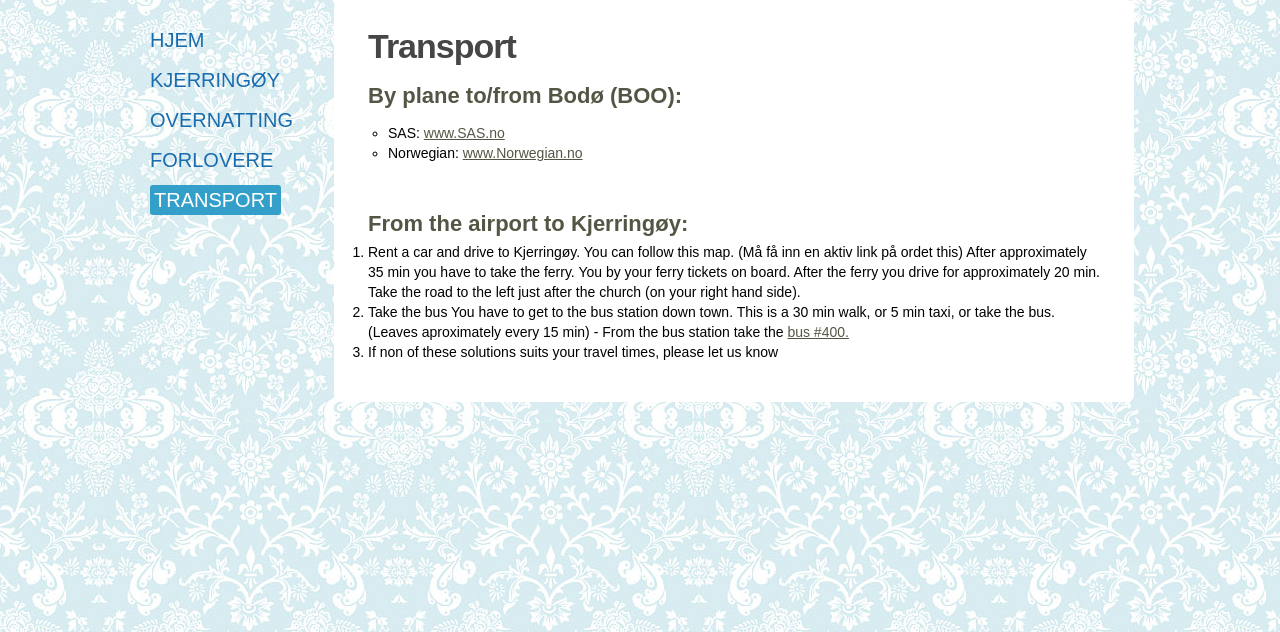
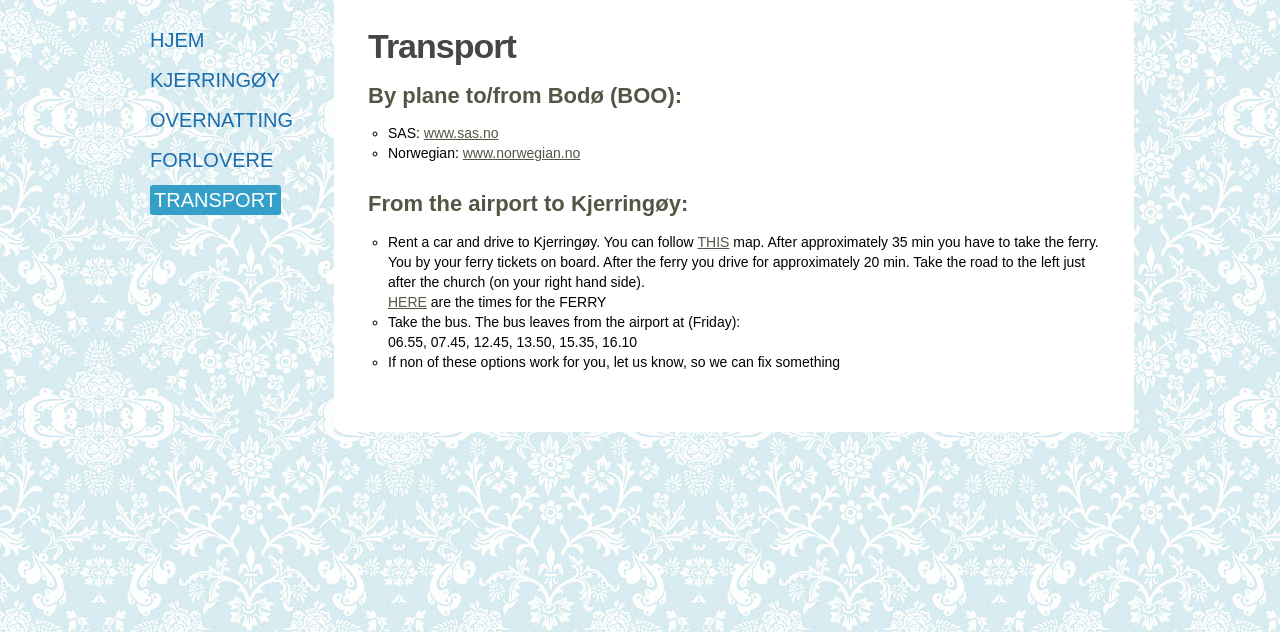
Before and after one commit to rasmusgraver/SiljeNico, a PHP site: page /transport.php?lang=nb in a window 1280 px wide. Shown: the part 140-772 px from the top of the page. Run offline with PHP 8.4, Linux system fonts and the light colour scheme.

Commit message:
Added more info about transport with nice google links and ferry

```diff
--- a/transport_nb.php
+++ b/transport_nb.php
@@ -4,22 +4,30 @@
 
         <h3>By plane to/from Bodø (BOO):</h3>
         <ul>
-            <li>SAS: <a href="http://www.sas.no">www.SAS.no</a></li>
-            <li>Norwegian: <a href="http://www.Norwegian.no">www.Norwegian.no</a></li>
+            <li>SAS: <a href="http://www.sas.no" target="_blank" >www.sas.no</a></li>
+            <li>Norwegian: <a href="http://www.norwegian.no" target="_blank" >www.norwegian.no</a></li>
         </ul>
-        <br />
+
         <h3>From the airport to Kjerringøy:</h3>
-        <ol>
+        <ul>
+
             <li> Rent a car and drive to Kjerringøy.
-                You can follow this map. (Må få inn en aktiv link på ordet this)
-                After approximately 35 min you have to take the ferry. You by your ferry tickets on board. After the ferry you drive for approximately 20 min. Take the road to the left just after the church  (on your right hand side).
-            </li><li> Take the bus
-                You have to get to the bus station down town. This is a 30 min walk, or 5 min taxi, or take the bus. (Leaves aproximately every 15 min)
-                - From the bus station take the <a href="http://www.177nordland.no/?ac_id=1&ac_parent=1" >bus #400.</a>
+                You can follow <a href="http://maps.google.com/maps/ms?ie=UTF&msa=0&msid=210574452578287680724.0004d7466075f2cb70cbf"
+                                  target="_blank" >THIS</a>  map.
+                After approximately 35 min you have to take the ferry.
+                You by your ferry tickets on board.
+                After the ferry you drive for approximately 20 min.
+                Take the road to the left just after the church  (on your right hand side).
 
-            </li><li> If non of these solutions suits your travel times, please let us know
+              <br />     <a href="images/ferry2.png" target="_blank" >HERE</a> are the times for the FERRY
+
+            </li><li> Take the bus. The bus leaves from the airport at (Friday):
+                <br />   06.55,   07.45, 12.45, 13.50, 15.35, 16.10
+
+            </li><li>  If non of these options work for you, let us know, so we can fix something
+
             </li>
-        </ol>
+        </ul>
 
     </div>
 </div>
```
Also changed, not shown: transport_en.php (+19 -11 lines), images/ferry.png (added), images/ferry2.png (added).
